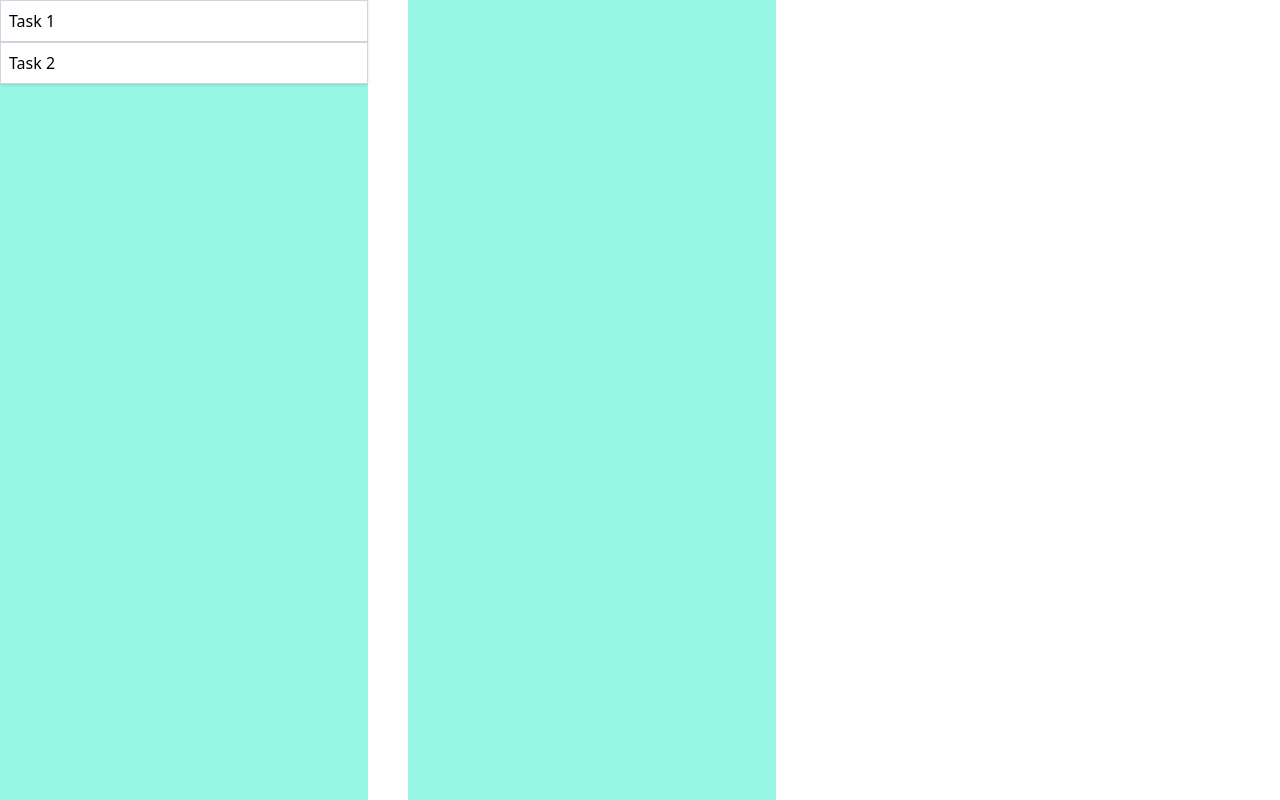
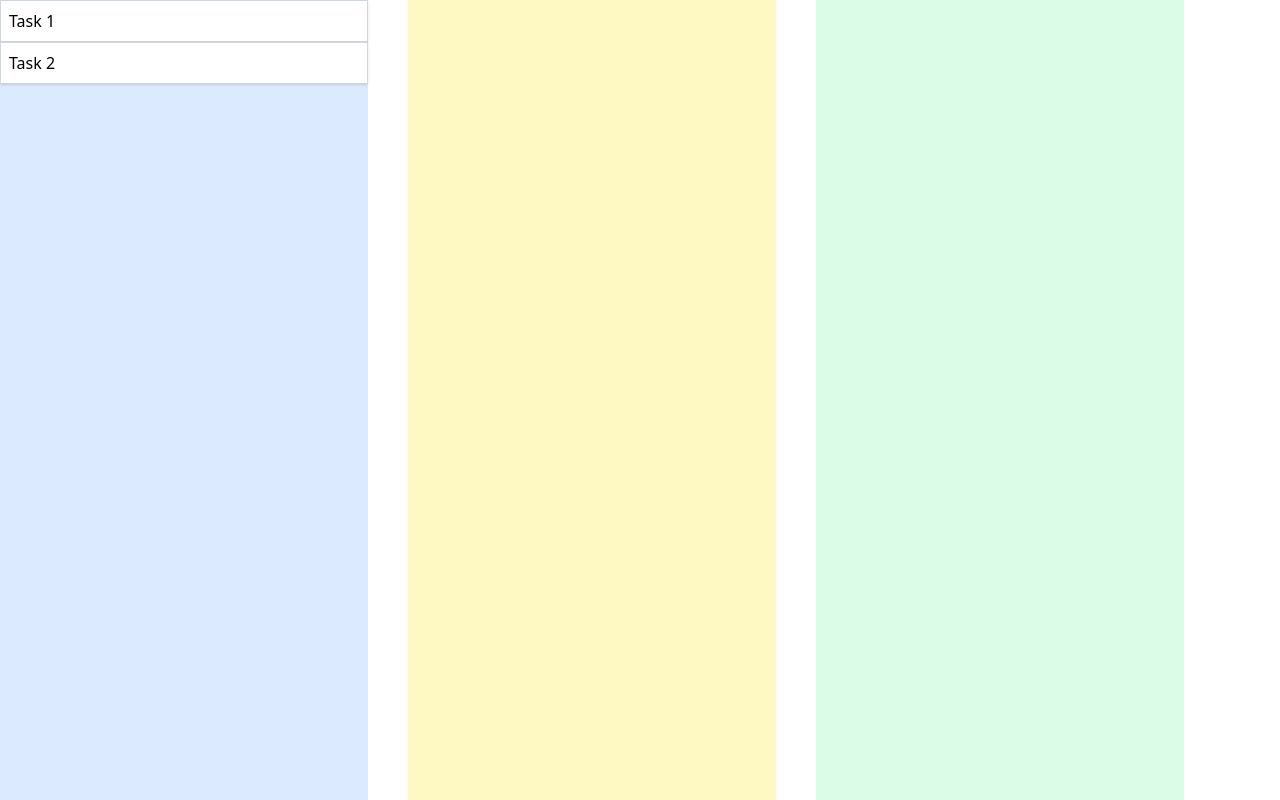
Before and after one commit to jowjow22/simple-kanban-app, a React (Vite) app: page / in a window 1280 px wide. Built offline with nearby package versions, Linux system fonts and the light colour scheme.

Commit message:
feat: implement full rendering logic on store

```diff
--- a/src/App.tsx
+++ b/src/App.tsx
@@ -1,35 +1,33 @@
-import { StatusContainer } from "./components/StatusContainer/StatusContainer";
+import { StatusBoard } from "./components/StatusContainer/StatusContainer";
 import { DndProvider } from "react-dnd";
 import { HTML5Backend } from "react-dnd-html5-backend";
 import { Status } from "./models/Status";
 import useBoardsStore from "./store/boards";
+import { useMemo } from "react";
+
 function App() {
   const boards = useBoardsStore((state) => state.boards);
   const moveTaskFromBoard = useBoardsStore((state) => state.moveTaskFromBoard);
   const updateFullBoard = useBoardsStore((state) => state.updateFullBoard);
+
+  const boardsList = useMemo(() => Object.keys(boards) as Status[], [boards]);
+
   return (
     <main className="h-screen w-screen flex flex-row gap-x-10">
       <DndProvider backend={HTML5Backend}>
-        <StatusContainer
-          tasks={boards[Status.todo]}
-          ownStatus={Status.todo}
+        {boardsList.map((status) => (
+          <StatusBoard
+            key={status}
+            tasks={boards[status]}
+            ownStatus={status}
             updateOwnTasks={(task, oldStatusAndId) => {
               moveTaskFromBoard(task, oldStatusAndId);
             }}
             updateOrdering={(tasks) => {
-            updateFullBoard(tasks, Status.todo);
+              updateFullBoard(tasks, status);
             }}
           />
-        <StatusContainer
-          tasks={boards[Status.inProgress]}
-          ownStatus={Status.inProgress}
-          updateOwnTasks={(task, oldStatusAndId) => {
-            moveTaskFromBoard(task, oldStatusAndId);
-          }}
-          updateOrdering={(tasks) => {
-            updateFullBoard(tasks, Status.inProgress);
-          }}
-        />
+        ))}
       </DndProvider>
     </main>
   );
--- a/src/components/StatusContainer/StatusContainer.tsx
+++ b/src/components/StatusContainer/StatusContainer.tsx
@@ -3,9 +3,10 @@ import { useCallback, useState, useEffect } from "react";
 import { useDrop } from "react-dnd";
 import { ItemTypes } from "../../models/ItemTypes";
 import type { Task } from "../../models/Task";
-import type { Status } from "../../models/Status";
+import { Status } from "../../models/Status";
+import { cva } from "class-variance-authority";
 
-interface IStatusContainerProps {
+interface IStatusBoardProps {
   tasks: Task[];
   updateOwnTasks: (
     item: Task,
@@ -15,12 +16,22 @@ interface IStatusContainerProps {
   updateOrdering: (tasks: Task[]) => void;
 }
 
-export const StatusContainer = ({
+const boardVariants = cva("w-92 h-full", {
+  variants: {
+    status: {
+      [Status.todo]: "bg-blue-100",
+      [Status.inProgress]: "bg-yellow-100",
+      [Status.done]: "bg-green-100",
+    },
+  },
+});
+
+export const StatusBoard = ({
   tasks,
   updateOwnTasks,
   ownStatus,
   updateOrdering,
-}: IStatusContainerProps) => {
+}: IStatusBoardProps) => {
   const [ownTasks, setOwnTasks] = useState(tasks);
 
   useEffect(() => {
@@ -73,9 +84,11 @@ export const StatusContainer = ({
     ));
   }, [reOrderTasks, ownTasks]);
 
+  const boardClass = boardVariants({ status: ownStatus });
+
   return (
     <div
-      className="w-92 h-full bg-teal-200"
+      className={boardClass}
       ref={drop as unknown as React.Ref<HTMLDivElement>}
     >
       {renderTasks()}
--- a/src/store/boards.ts
+++ b/src/store/boards.ts
@@ -41,14 +41,19 @@ const useStore = create<BoardsState>((set) => ({
       return { boards: { ...state.boards, [status]: [...board, task] } };
     }),
   updateFullBoard: (tasks: Task[], status: Status) =>
-    set((state) => ({
-      boards: { ...state.boards, [status]: tasks },
-    })),
+    set((state) => {
+      console.log("Updating full board for status:", status);
+      return {
+        boards: { ...state.boards, [status]: tasks },
+      };
+    }),
   moveTaskFromBoard: (
     task: Task,
     oldStatusAndId: { status: Status; id: number }
   ) =>
-    set((state) => ({
+    set((state) => {
+      console.log('Moving task:', task, 'from', oldStatusAndId.status, 'to', task.status);
+      return {
       boards: {
         ...state.boards,
         [task.status]: [...state.boards[task.status], task],
@@ -56,7 +61,8 @@ const useStore = create<BoardsState>((set) => ({
           (t) => t.id !== oldStatusAndId.id
         ),
       },
-    })),
+    }
+    }),
 }));
 
 export default useStore;
```
Lines whose indentation alone changed are shown as unchanged.
